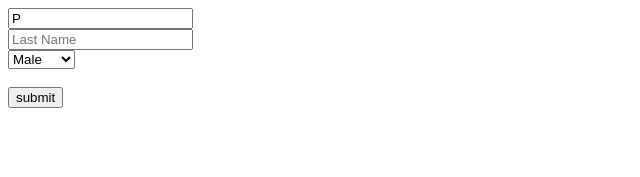
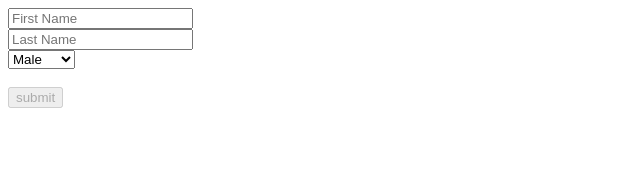
Before and after one commit to prasanthtr575/ng-training, an Angular app: page / in a window 1280 px wide. Shown: the top 177 px of the page, without its empty margins (0-640 px from the left). Built offline with nearby package versions, Linux system fonts and the light colour scheme.

Commit message:
Play ground for form validations

```diff
--- a/src/app/app.component.html
+++ b/src/app/app.component.html
@@ -8,5 +8,5 @@
         <option value="M">Male</option>
     </select>
     <br><br>
-    <input type="submit" value="submit">
+    <input type="submit" [disabled]="!userForm.valid" value="submit">
 </form>
--- a/src/app/app.component.ts
+++ b/src/app/app.component.ts
@@ -1,5 +1,5 @@
 import { Component, OnInit } from '@angular/core';
-import { FormGroup, FormControl } from '@angular/forms';
+import { FormGroup, FormControl, Validators } from '@angular/forms';
 
 @Component({
   selector: 'app-root',
@@ -11,7 +11,7 @@ export class AppComponent implements OnInit {
 
   ngOnInit () {
     this.userForm = new FormGroup({
-      firstName: new FormControl("P"),
+      firstName: new FormControl("", Validators.required),
       lastName: new FormControl(""),
       gender: new FormControl("M")
     });
```
